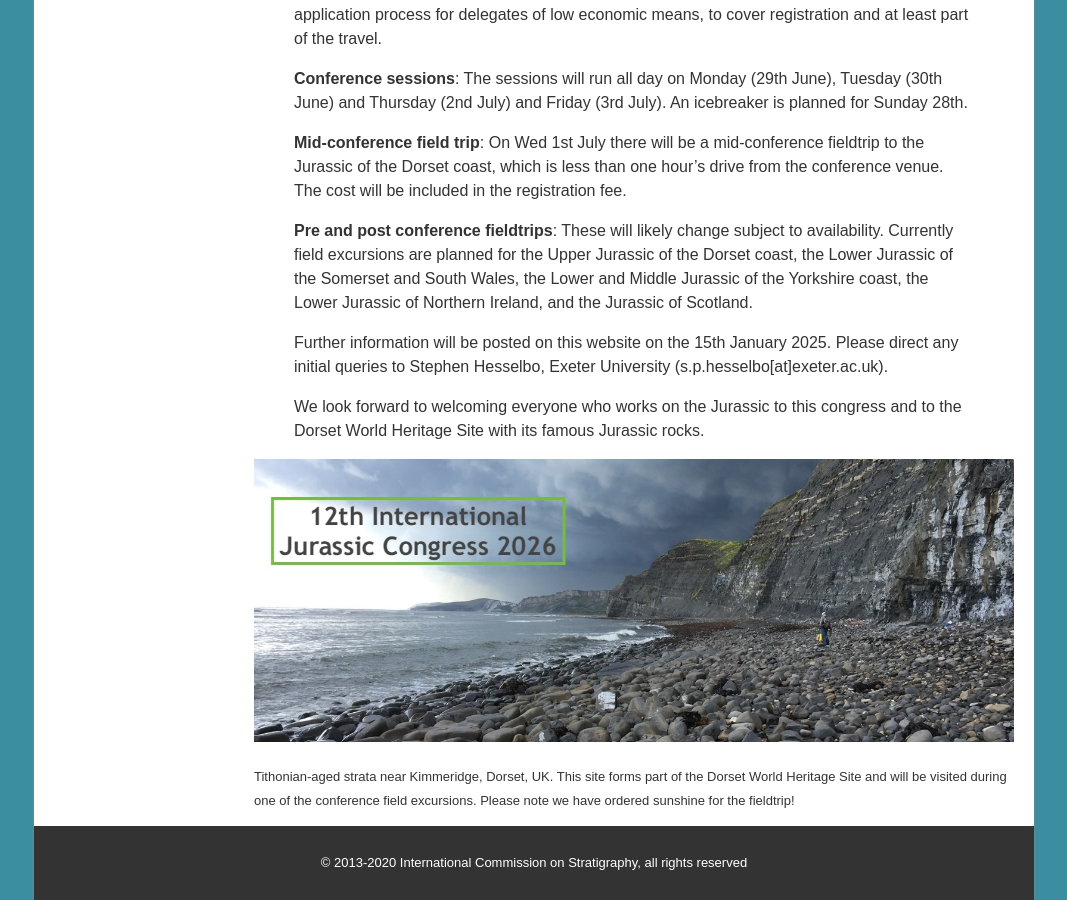
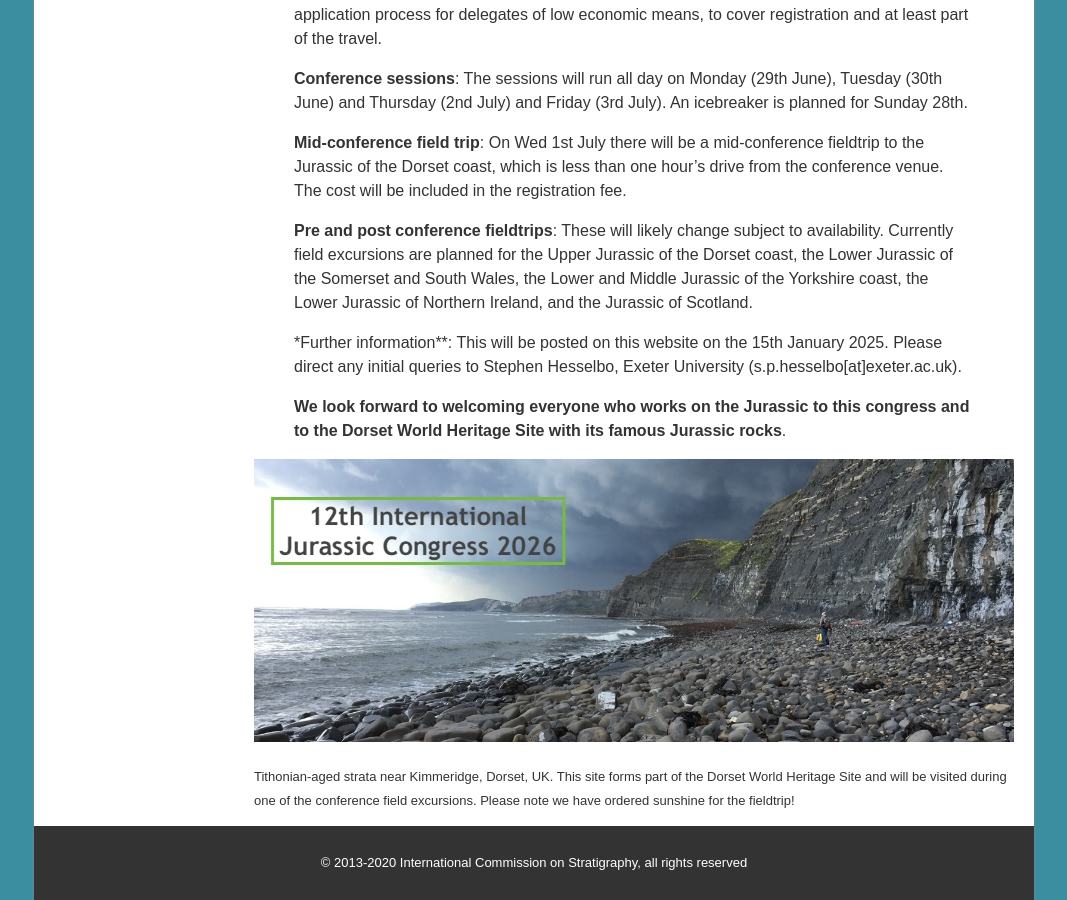
Before and after one commit to i-c-stratigraphy/subcommission-jurassic, a Jekyll site: the page built from pages/International Jurassic Congress 2026.md, in a window 1280 px wide and 900 px high, scrolled down 866 px. Shown: the whole window, without its empty margins (106-1173 px from the left). Built offline with Jekyll 4.4.1, drawn with Linux system fonts in a browser that asks for light colours.

Commit message:
Update International Jurassic Congress 2026.md

```diff
--- a/pages/International Jurassic Congress 2026.md
+++ b/pages/International Jurassic Congress 2026.md
@@ -24,9 +24,9 @@ We invite anyone that works on Jurassic rocks to
 
 >**Pre and post conference fieldtrips**: These will likely change subject to availability.  Currently field excursions are planned for the Upper Jurassic of the Dorset coast, the Lower Jurassic of the Somerset and South Wales, the Lower and Middle Jurassic of the Yorkshire coast, the Lower Jurassic of Northern Ireland, and the Jurassic of Scotland.
 
-> Further information will be posted on this website on the 15th January 2025. Please direct any initial queries to Stephen Hesselbo, Exeter University (s.p.hesselbo[at]exeter.ac.uk).
+> *Further information**: This will be posted on this website on the 15th January 2025. Please direct any initial queries to Stephen Hesselbo, Exeter University (s.p.hesselbo[at]exeter.ac.uk).
 
-> We look forward to welcoming everyone who works on the Jurassic to this congress and to the Dorset World Heritage Site with its famous Jurassic rocks.
+> **We look forward to welcoming everyone who works on the Jurassic to this congress and to the Dorset World Heritage Site with its famous Jurassic rocks**.
 
 <img src="images/banner-08.jpg" style="width:100%;" alt="Lower Jurassic rocks at Lyme Regis" />
 <p style="font-size:small;">Tithonian-aged strata near Kimmeridge, Dorset, UK. This site forms part of the Dorset World Heritage Site and will be visited during one of the conference field excursions. Please note we have ordered sunshine for the fieldtrip!</p>
```
